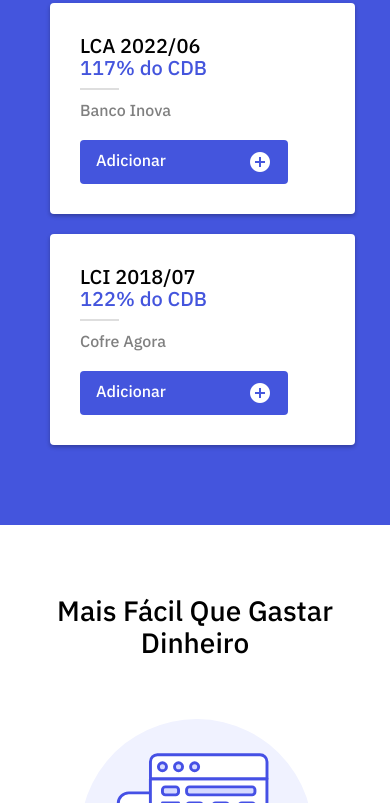
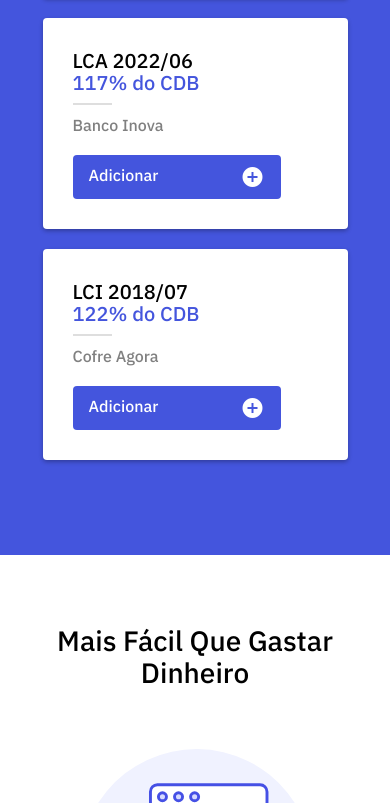
Before and after one commit to romariojdosantos/little-invest-origamid-course, a plain HTML site: page index.html in a window 390 px wide. Shown: the part 1197-2000 px from the top of the page. Drawn offline with Linux system fonts and the light colour scheme.

Commit message:
alteração do paddding no mobile

```diff
--- a/css/responsive.css
+++ b/css/responsive.css
@@ -46,7 +46,7 @@
   .container {
     flex-direction: column;
     align-content: center;
-    padding: 15px 0 0 15px;
+    padding: 15px 0;
   }
 
   .heading {
```
